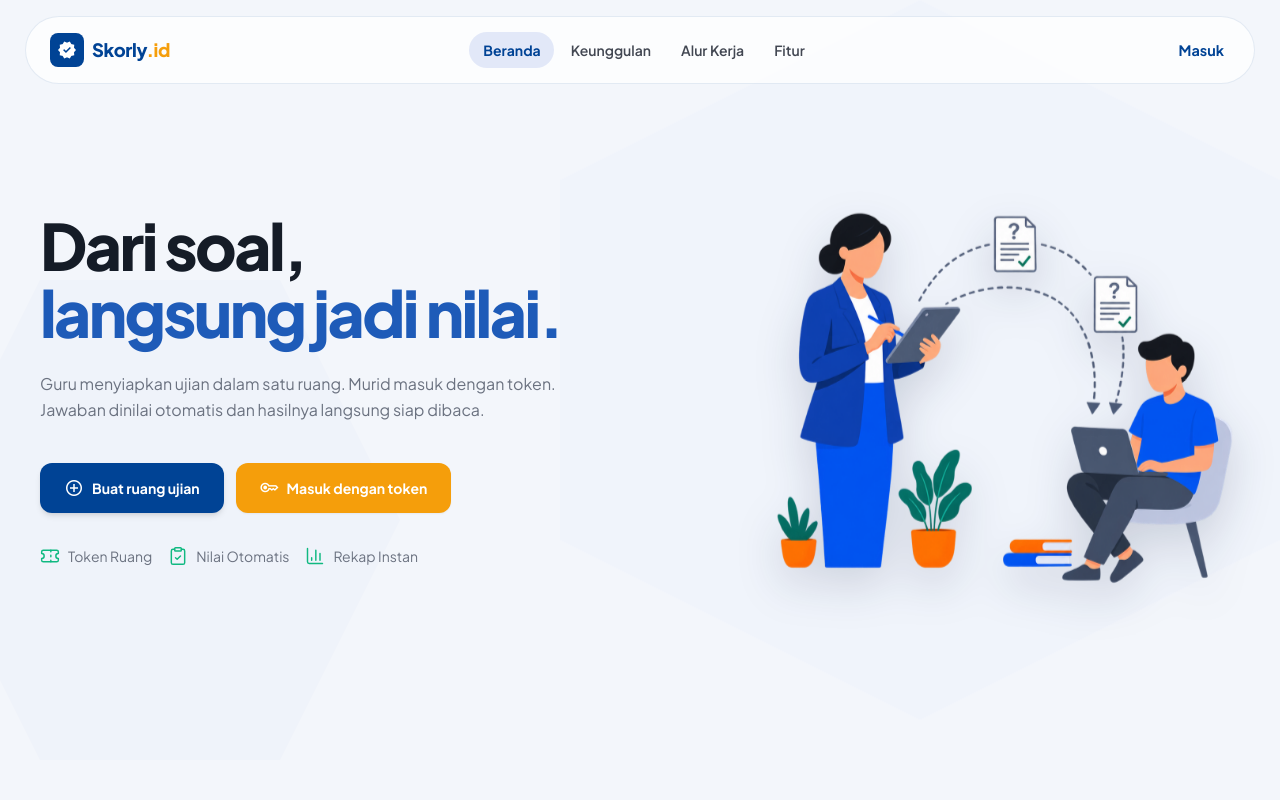
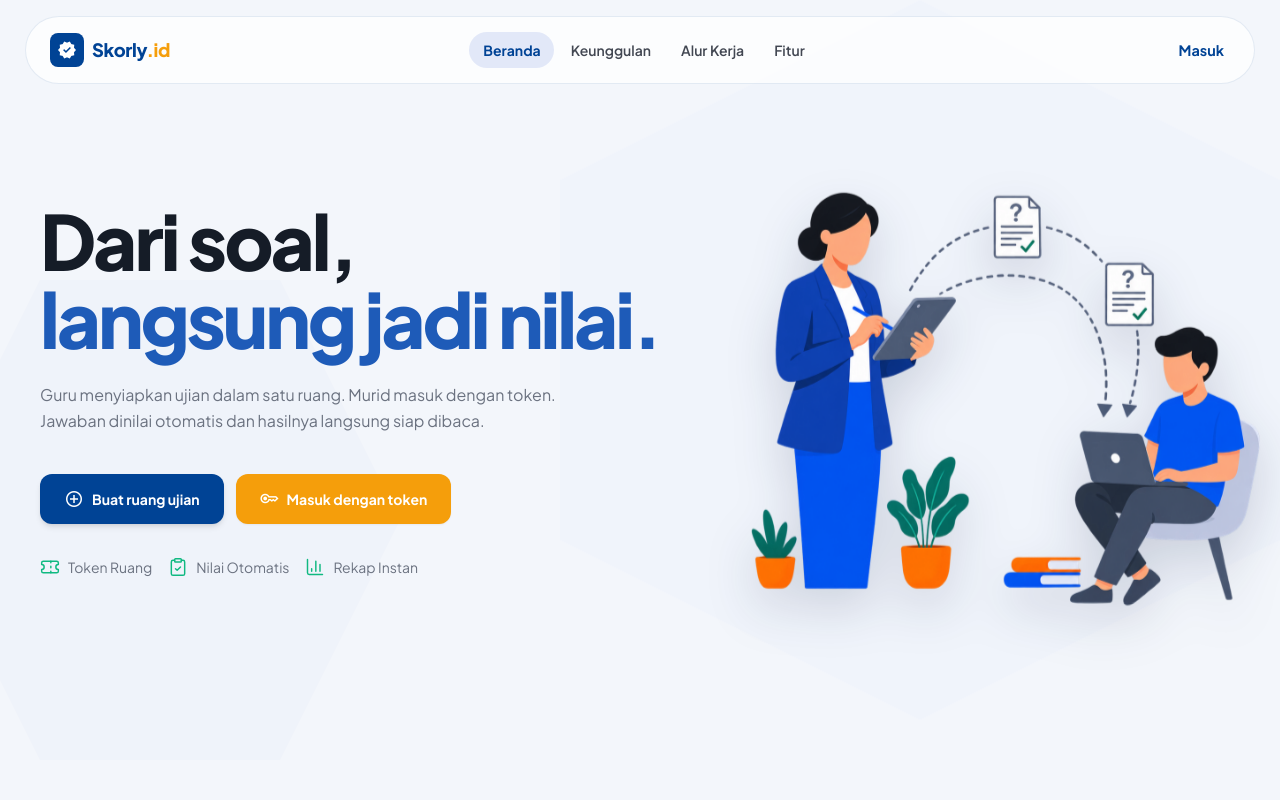
Before and after one commit to dtrbinu-cloud/Skorly-id, a React (Vite) app in the folder frontend/: page / in a window 1280 px wide. Shown: the top 800 px of the page. Built offline with nearby package versions, Linux system fonts and the light colour scheme.

Commit message:
landing page edit

```diff
--- a/frontend/src/components/landing/Hero.jsx
+++ b/frontend/src/components/landing/Hero.jsx
@@ -32,13 +32,13 @@ export default function Hero() {
         <div className="grid grid-cols-12 gap-gutter-desktop items-center">
           {/* Left Hero Column (7 Cols) */}
           <div className="col-span-12 lg:col-span-7 flex flex-col items-start gap-space-lg">
-            <h1 className="font-headline-xl text-[42px] md:text-[64px] text-on-surface tracking-[-0.04em] font-extrabold leading-[1.05]">
+            <h1 className="font-headline-xl text-[42px] md:text-[76px] text-on-surface tracking-[-0.04em] font-extrabold leading-[1.03]">
               Dari soal,
               <br />
               <span className="text-primary-container">langsung jadi nilai.</span>
             </h1>
 
-            <p className="font-body-lg text-body-lg text-text-muted max-w-xl leading-relaxed text-[17px]">
+            <p className="font-body-lg text-body-lg text-text-muted max-w-xl leading-relaxed text-[19px]">
               Guru menyiapkan ujian dalam satu ruang. Murid masuk dengan token. Jawaban dinilai otomatis dan hasilnya langsung siap dibaca.
             </p>
 
--- a/frontend/src/index.css
+++ b/frontend/src/index.css
@@ -59,7 +59,7 @@
   object-fit: cover;
   object-position: center 58%;
   filter: drop-shadow(0 18px 22px rgba(11, 27, 63, 0.16));
-  transform: scale(1.02);
+  transform: scale(1.14);
 }
 
 /* Auth illustrations use the same gentle floating motion as the landing hero. */
@@ -276,10 +276,12 @@
 
 @media (max-width: 1023px) {
   .landing-page .hero-visual { min-height: 420px; max-width: 560px; margin: 0 auto; width: 100%; }
+  .landing-page .hero-image { transform: scale(1.08); }
 }
 
 @media (max-width: 640px) {
   .landing-page .hero-visual { min-height: 330px; transform: scale(0.88); transform-origin: top center; margin-bottom: -45px; }
+  .landing-page .hero-image { transform: scale(1.02); }
   .landing-page .hero-ui-card-main { right: 12%; }
   .landing-page .hero-teacher { right: 22%; }
 }
```
